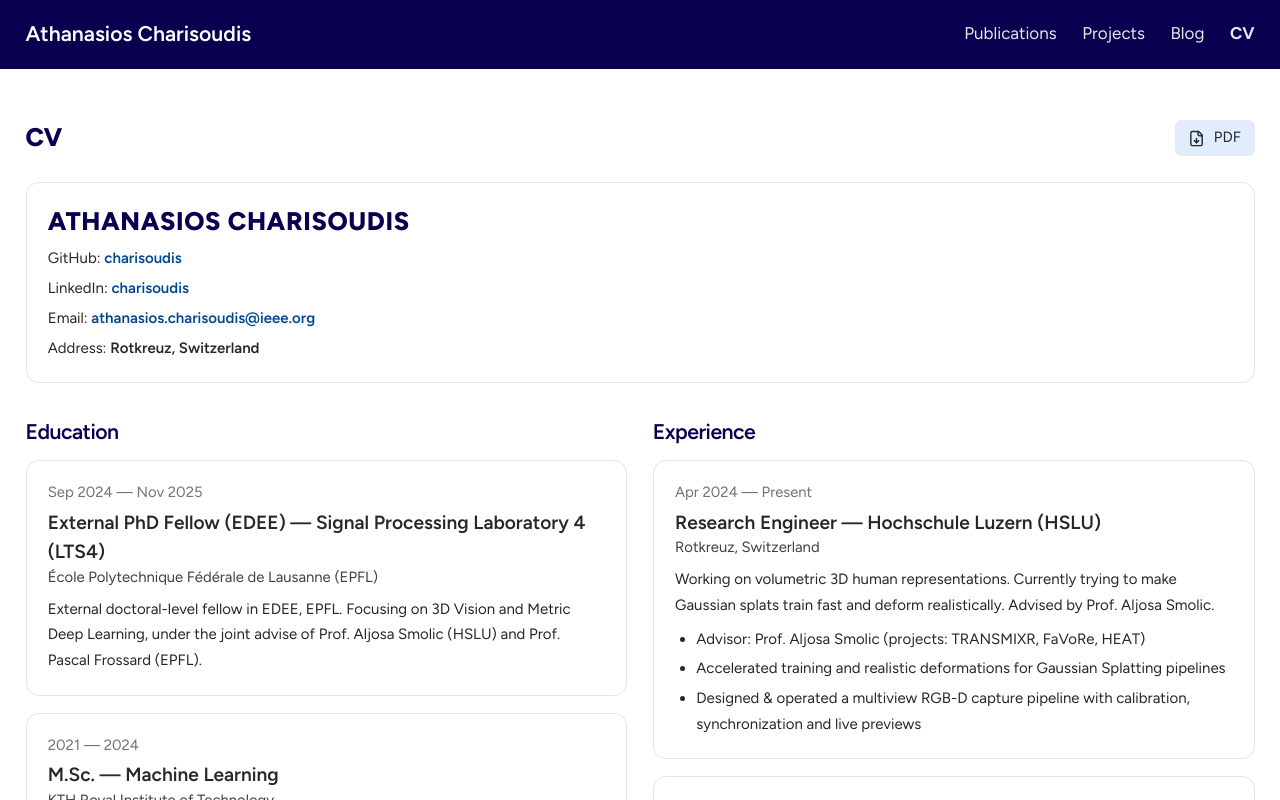
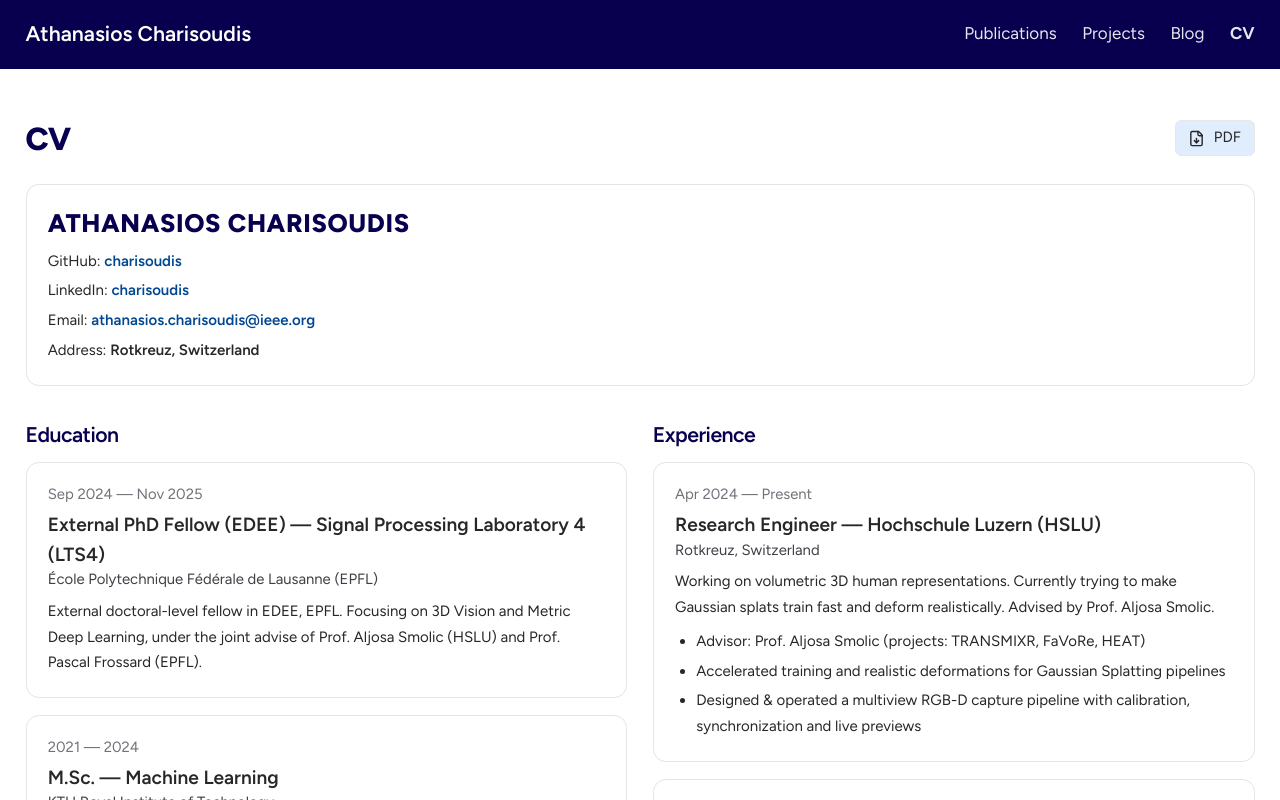
Before and after one commit to charisoudis/charisoudis.github.io, a Next.js app: page /cv in a window 1280 px wide. Shown: the top 800 px of the page. Built offline with nearby package versions, Linux system fonts and the light colour scheme.

Commit message:
minor fixes
Signed-off-by: Thanos Charisoudis <thanos@charisoudis.com>

```diff
--- a/src/app/cv/page.tsx
+++ b/src/app/cv/page.tsx
@@ -61,7 +61,7 @@ export default async function CVPage() {
     return (
         <div className="site-shell">
             <header className="mb-6 flex items-start justify-between gap-4">
-                <h1 className="text-xl md:text-2xl font-extrabold text-kth-marine">CV</h1>
+                <h1 className="text-2xl md:text-3xl font-extrabold text-kth-marine">CV</h1>
                 <a
                     href={withBase('/files/resume.pdf')}
                     download
--- a/src/components/PublicationItem.tsx
+++ b/src/components/PublicationItem.tsx
@@ -3,7 +3,6 @@ import {CopyBibButton} from './CopyBibButton'
 import {Picture} from "@/components/Picture";
 
 export function PublicationItem({pub}: { pub: Pub }) {
-    console.log(pub.id);
     return (
         <li className="flex gap-4 items-start">
             <div className="relative w-28 h-28 shrink-0 rounded-xl overflow-hidden bg-white">
```
